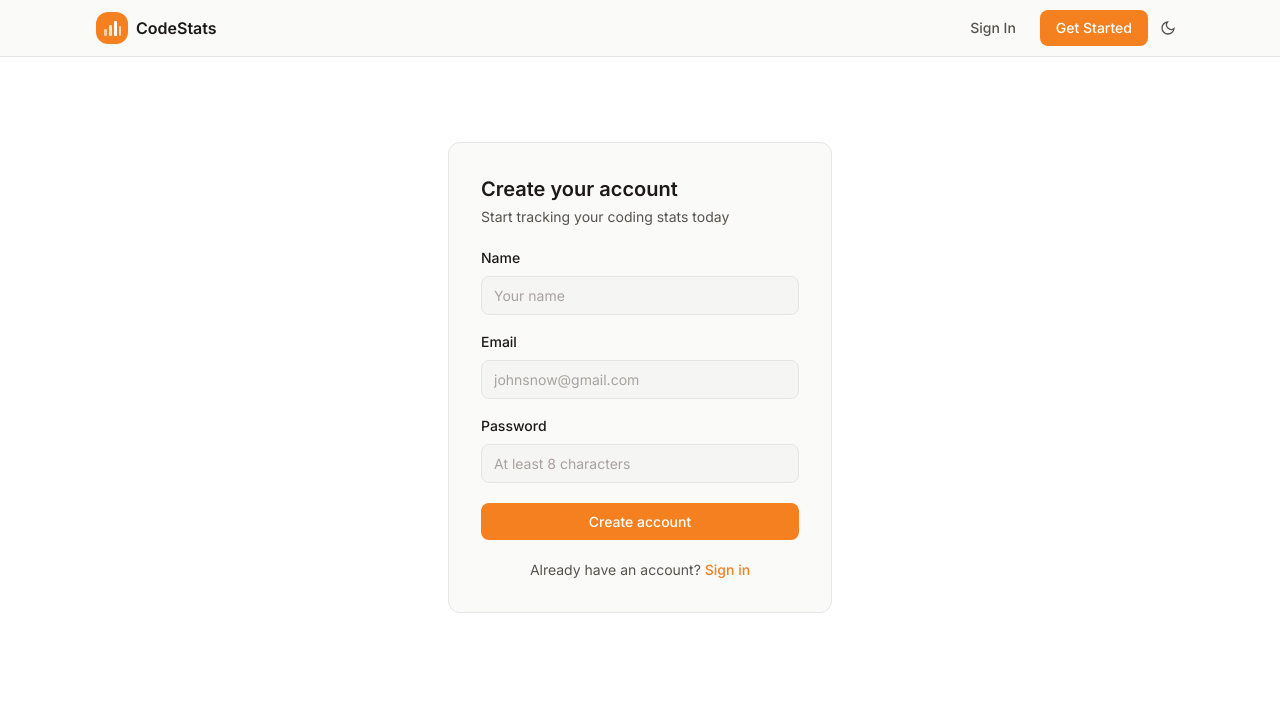
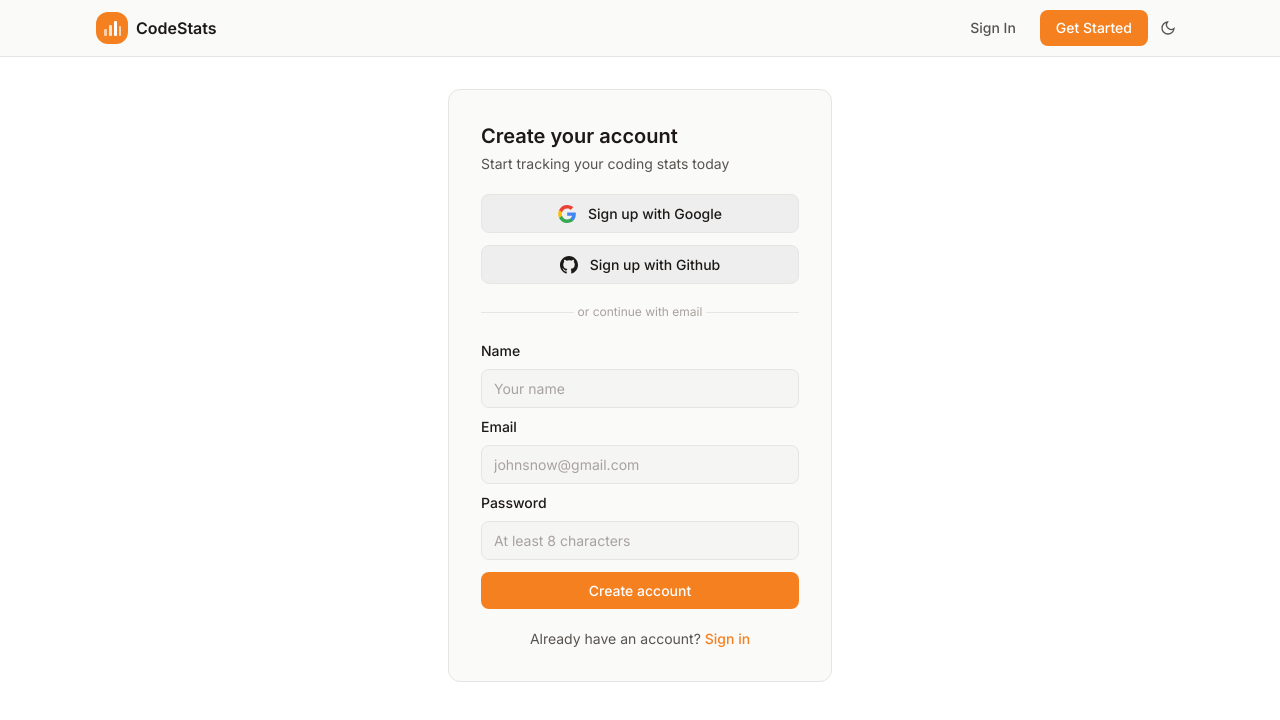
Before and after one commit to aman-shahi-dev/CodeStats, a React (Vite) app in the folder client/: page /register in a window 1280 px wide. Shown: the top 720 px of the page. Built offline with nearby package versions, Linux system fonts and the light colour scheme; no server answers.

Commit message:
setup OAuth for Google and Github

```diff
--- a/client/src/App.jsx
+++ b/client/src/App.jsx
@@ -8,6 +8,7 @@
 import { LoginPage } from "./pages/auth/LoginPage";
 import { RegisterPage } from "./pages/auth/RegisterPage";
 import ProtectedRoute from "./routes/ProtectedRoute";
+import AuthCallback from "./pages/auth/AuthCallback";
 
 export default function App() {
   return (
@@ -18,6 +19,7 @@
         <Route path="/" element={<LandingPage />} />
         <Route path="/login" element={<LoginPage />} />
         <Route path="/register" element={<RegisterPage />} />
+        <Route path="/auth/callback" element={<AuthCallback />} />
 
         {/* Protected Routes */}
         <Route
--- /dev/null
+++ b/client/src/components/ui/GithubIcon.jsx
@@ -0,0 +1,7 @@
+export default function GithubIcon() {
+  return (
+    <svg width="18" height="18" viewBox="0 0 24 24" fill="currentColor">
+      <path d="M12 0C5.374 0 0 5.373 0 12c0 5.302 3.438 9.8 8.207 11.387.599.111.793-.261.793-.577v-2.234c-3.338.726-4.033-1.416-4.033-1.416-.546-1.387-1.333-1.756-1.333-1.756-1.089-.745.083-.729.083-.729 1.205.084 1.839 1.237 1.839 1.237 1.07 1.834 2.807 1.304 3.492.997.107-.775.418-1.305.762-1.604-2.665-.305-5.467-1.334-5.467-5.931 0-1.311.469-2.381 1.236-3.221-.124-.303-.535-1.524.117-3.176 0 0 1.008-.322 3.301 1.23A11.509 11.509 0 0 1 12 5.803c1.02.005 2.047.138 3.006.404 2.291-1.552 3.297-1.23 3.297-1.23.653 1.653.242 2.874.118 3.176.77.84 1.235 1.911 1.235 3.221 0 4.609-2.807 5.624-5.479 5.921.43.372.823 1.102.823 2.222v3.293c0 .319.192.694.801.576C20.566 21.797 24 17.3 24 12c0-6.627-5.373-12-12-12z" />
+    </svg>
+  );
+}
--- /dev/null
+++ b/client/src/components/ui/GoogleIcon.jsx
@@ -0,0 +1,22 @@
+export default function GoogleIcon() {
+  return (
+    <svg width="18" height="18" viewBox="0 0 48 48" fill="none">
+      <path
+        d="M47.532 24.552c0-1.636-.132-3.2-.388-4.707H24.48v8.898h12.977c-.56 3.01-2.24 5.56-4.773 7.272v6.044h7.727c4.52-4.163 7.121-10.3 7.121-17.507z"
+        fill="#4285F4"
+      />
+      <path
+        d="M24.48 48c6.517 0 11.985-2.163 15.98-5.86l-7.727-6.044c-2.148 1.44-4.895 2.294-8.253 2.294-6.344 0-11.714-4.283-13.634-10.044H2.87v6.24C6.849 42.777 15.07 48 24.48 48z"
+        fill="#34A853"
+      />
+      <path
+        d="M10.846 28.346A14.338 14.338 0 0 1 9.9 24c0-1.514.26-2.985.946-4.346v-6.24H2.87A23.96 23.96 0 0 0 .48 24c0 3.862.927 7.517 2.39 10.586l7.976-6.24z"
+        fill="#FBBC05"
+      />
+      <path
+        d="M24.48 9.61c3.572 0 6.773 1.228 9.298 3.643l6.974-6.974C36.458 2.39 30.997 0 24.48 0 15.07 0 6.849 5.223 2.87 13.414l7.976 6.24C12.766 13.893 18.136 9.61 24.48 9.61z"
+        fill="#EA4335"
+      />
+    </svg>
+  );
+}
--- /dev/null
+++ b/client/src/components/ui/OAuthButtons.jsx
@@ -0,0 +1,29 @@
+import { useAuth } from "../../hooks/useAuth";
+import GithubIcon from "./GithubIcon";
+import GoogleIcon from "./GoogleIcon";
+
+export default function OAuthButtons({ label = "Continue" }) {
+  const { loginWithGoogle, loginWithGithub } = useAuth();
+
+  return (
+    <div className="flex flex-col gap-3">
+      <button
+        type="button"
+        onClick={loginWithGoogle}
+        className="btn-secondary w-full flex items-center justify-center gap-3"
+      >
+        <GoogleIcon />
+        <span>{label} with Google</span>
+      </button>
+
+      <button
+        type="button"
+        onClick={loginWithGithub}
+        className="btn-secondary w-full flex items-center justify-center gap-3"
+      >
+        <GithubIcon />
+        <span>{label} with Github</span>
+      </button>
+    </div>
+  );
+}
--- /dev/null
+++ b/client/src/pages/auth/AuthCallback.jsx
@@ -0,0 +1,36 @@
+import { useEffect } from "react";
+import { useNavigate } from "react-router-dom";
+import { account } from "../../services/appwrite/appwrite";
+import { useAuth } from "../../hooks/useAuth";
+import client from "../../services/appwrite/appwrite";
+
+export default function AuthCallback() {
+  const navigate = useNavigate();
+  const { setUser } = useAuth();
+
+  useEffect(() => {
+    setTimeout(() => {
+      account
+        .createJWT()
+        .then(({ jwt }) => {
+          localStorage.setItem("appwrite_jwt", jwt);
+          client.setJWT(jwt);
+          return account.get();
+        })
+        .then((user) => {
+          setUser(user);
+          navigate("/dashboard", { replace: true });
+        })
+        .catch((error) => {
+          console.error("❌ OAuth failed:", error);
+          navigate("/login?error=oauth_failed", { replace: true });
+        });
+    }, 500);
+  }, []);
+
+  return (
+    <div className="h-screen flex items-center justify-center">
+      <p className="animate-pulse">Signing you in...</p>
+    </div>
+  );
+}
--- a/client/src/pages/auth/LoginPage.jsx
+++ b/client/src/pages/auth/LoginPage.jsx
@@ -1,15 +1,21 @@
 import { useState } from "react";
-import { Link, useNavigate } from "react-router-dom";
+import { Link, useNavigate, useSearchParams } from "react-router-dom";
 import { useAuth } from "../../hooks/useAuth";
 import Input from "../../components/ui/Input";
 import Button from "../../components/ui/Button";
+import OAuthButtons from "../../components/ui/OAuthButtons";
 
 export function LoginPage() {
+  const [searchParams] = useSearchParams();
   const { login } = useAuth();
   const navigate = useNavigate();
   const [email, setEmail] = useState("");
   const [password, setPassword] = useState("");
-  const [error, setError] = useState("");
+  const [error, setError] = useState(
+    searchParams.get("error") === "oauth_failed"
+      ? "OAuth sign-in failed. Please try again!"
+      : ""
+  );
   const [isLoading, setIsLoading] = useState(false);
 
   const handleSubmit = async (e) => {
@@ -43,7 +49,23 @@
           </p>
         </div>
 
-        <form onSubmit={handleSubmit} className="flex flex-col gap-4">
+        <OAuthButtons label="Sign in" />
+
+        <div className="flex items-center gap-1">
+          <div
+            className="flex-1 h-px"
+            style={{ backgroundColor: "var(--border)" }}
+          />
+          <span className="text-xs" style={{ color: "var(--text-tertiary)" }}>
+            or continue with email
+          </span>
+          <div
+            className="flex-1 h-px"
+            style={{ backgroundColor: "var(--border)" }}
+          />
+        </div>
+
+        <form onSubmit={handleSubmit} className="flex flex-col gap-2">
           <Input
             label="Email"
             type="email"
--- a/client/src/pages/auth/RegisterPage.jsx
+++ b/client/src/pages/auth/RegisterPage.jsx
@@ -1,18 +1,24 @@
 import { useState } from "react";
 import { useAuth } from "../../hooks/useAuth";
-import { useNavigate } from "react-router-dom";
+import { useNavigate, useSearchParams } from "react-router-dom";
 import Input from "../../components/ui/Input";
 import Button from "../../components/ui/Button";
 import { Link } from "react-router-dom";
+import OAuthButtons from "../../components/ui/OAuthButtons";
 
 export function RegisterPage() {
   const { register } = useAuth();
   const navigate = useNavigate();
 
+  const [searchParams] = useSearchParams();
   const [name, setName] = useState("");
   const [email, setEmail] = useState("");
   const [password, setPassword] = useState("");
-  const [error, setError] = useState("");
+  const [error, setError] = useState(
+    searchParams.get("error") === "oauth_failed"
+      ? "OAuth sign-up failed. Please try again!"
+      : ""
+  );
   const [isLoading, setIsLoading] = useState(false);
 
   const handleSubmit = async (e) => {
@@ -24,7 +30,7 @@
       navigate("/dashboard");
     } catch (error) {
       setError(
-        error.message || "Couldn't create an account. Please try once again",
+        error.message || "Couldn't create an account. Please try once again"
       );
     } finally {
       setIsLoading(false);
@@ -49,7 +55,23 @@
           </p>
         </div>
 
-        <form onSubmit={handleSubmit} className="flex flex-col gap-4">
+        <OAuthButtons label="Sign up" />
+
+        <div className="flex items-center gap-1">
+          <div
+            className="flex-1 h-px"
+            style={{ backgroundColor: "var(--border)" }}
+          />
+          <span className="text-xs" style={{ color: "var(--text-tertiary)" }}>
+            or continue with email
+          </span>
+          <div
+            className="flex-1 h-px"
+            style={{ backgroundColor: "var(--border)" }}
+          />
+        </div>
+
+        <form onSubmit={handleSubmit} className="flex flex-col gap-2">
           <Input
             label="Name"
             type="text"
--- a/client/src/providers/AuthProvider.jsx
+++ b/client/src/providers/AuthProvider.jsx
@@ -1,6 +1,8 @@
 import { useContext, useState, useEffect } from "react";
 import { account } from "../services/appwrite/appwrite";
 import { AuthContext } from "../contexts/AuthContext";
+import { OAuthProvider } from "appwrite";
+import client from "../services/appwrite/appwrite";
 
 export function AuthProvider({ children }) {
   const [user, setUser] = useState(null);
@@ -8,6 +10,16 @@
 
   // check for an existing session on mount
   useEffect(() => {
+    if (window.location.pathname === "/auth/callback") {
+      setIsLoading(false);
+      return;
+    }
+
+    const jwt = localStorage.getItem("appwrite_jwt");
+    if (jwt) {
+      client.setJWT(jwt);
+    }
+
     account
       .get()
       .then(setUser)
@@ -42,6 +54,7 @@
   const logout = async () => {
     try {
       await account.deleteSession("current");
+      localStorage.removeItem("appwrite_jwt");
       setUser(null);
     } catch (error) {
       console.error("Logout error ::", error);
@@ -49,8 +62,35 @@
     }
   };
 
+  const loginWithGoogle = () => {
+    account.createOAuth2Session(
+      OAuthProvider.Google,
+      `${window.location.origin}/auth/callback`,
+      `${window.location.origin}/login?error=oauth_failed`
+    );
+  };
+
+  const loginWithGithub = () => {
+    account.createOAuth2Session(
+      OAuthProvider.Github,
+      `${window.location.origin}/auth/callback`,
+      `${window.location.origin}/login?error=oauth_failed`
+    );
+  };
+
   return (
-    <AuthContext.Provider value={{ user, isLoading, register, login, logout }}>
+    <AuthContext.Provider
+      value={{
+        user,
+        setUser,
+        isLoading,
+        register,
+        login,
+        logout,
+        loginWithGoogle,
+        loginWithGithub,
+      }}
+    >
       {children}
     </AuthContext.Provider>
   );
```
